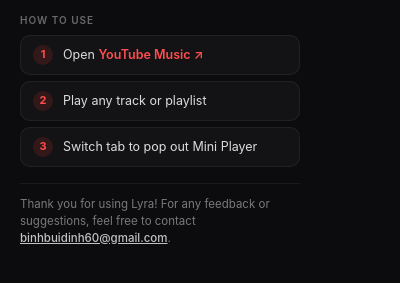
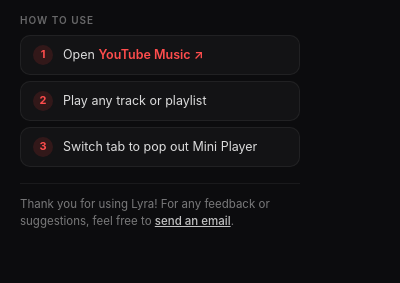
Before and after one commit to Dinhbinh02/lyra, a browser extension: page popup.html in a window 400 px wide. Shown: the part 73-356 px from the top of the page. Drawn offline with Linux system fonts and the light colour scheme.

Commit message:
style: replace raw email text with neat hyperlinked text

```diff
--- a/popup.html
+++ b/popup.html
@@ -37,7 +37,7 @@
 
     <!-- Feedback / Thank You Section -->
     <div class="feedback">
-      <p>Thank you for using Lyra! For any feedback or suggestions, feel free to contact <a href="mailto:binhbuidinh60@gmail.com" class="email-link">binhbuidinh60@gmail.com</a>.</p>
+      <p>Thank you for using Lyra! For any feedback or suggestions, feel free to <a href="mailto:binhbuidinh60@gmail.com" class="email-link">send an email</a>.</p>
     </div>
   </div>
 
```
